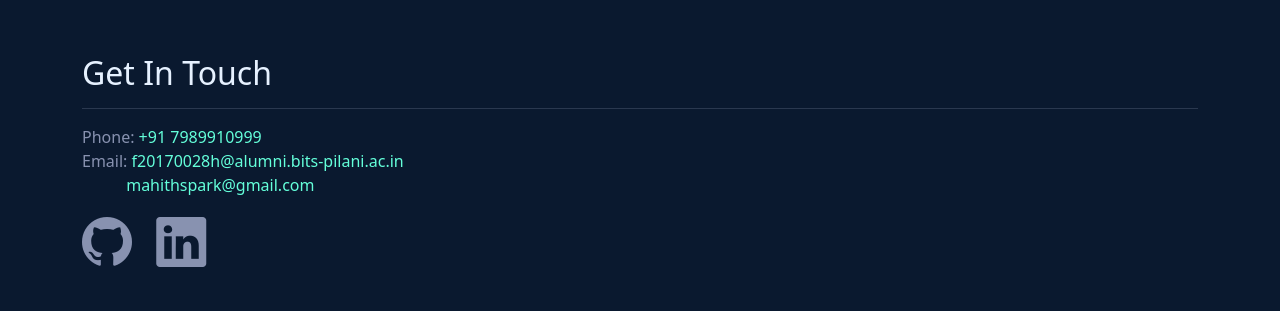
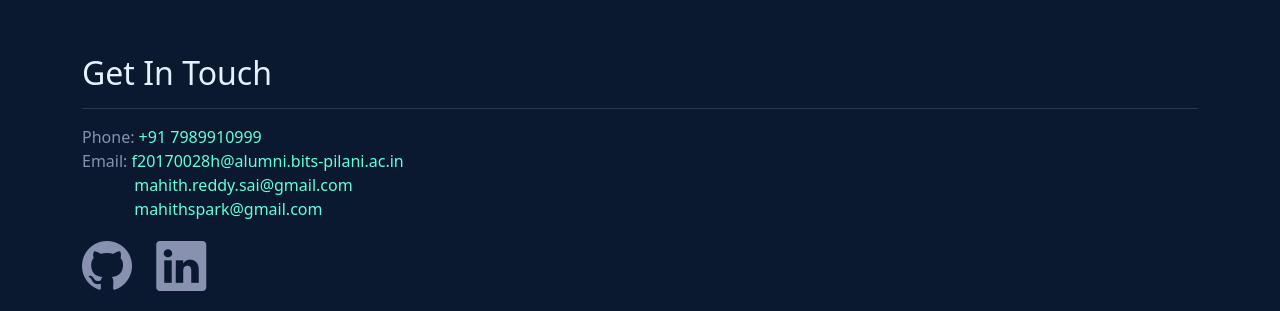
Before and after one commit to mahith257/my-portfolio, a plain HTML site: page index.html in a window 1280 px wide. Shown: the part 6060-6371 px from the top of the page. Before the commit the page ends 6347 px from the top, so only its background shows below. Drawn offline with nearby package versions, Linux system fonts and the light colour scheme; a web font is replaced by a local one.

Commit message:
add email

```diff
--- a/index.html
+++ b/index.html
@@ -290,8 +290,10 @@
           <hr/>
           <p style="margin-bottom: 20px;">
             Phone: <span style="color: #64ffda;"> +91 7989910999</span><br/>
-            Email: <span style="color: #64ffda;"> f20170028h@alumni.bits-pilani.ac.in</span><br/>
-            &emsp;&emsp;&ensp;<span style="color: #64ffda;"> mahithspark@gmail.com</span>
+            Email: <span style="color: #64ffda;"> f20170028h@alumni.bits-pilani.ac.in</span>
+            <br/>
+            &emsp;&emsp;&ensp;&ensp;<span style="color: #64ffda;"> mahith.reddy.sai@gmail.com</span><br/>
+            &emsp;&emsp;&ensp;&ensp;<span style="color: #64ffda;"> mahithspark@gmail.com</span>
           </p>
           <a href="https://github.com/mahith257" target="_blank" class="contact-icons"><i class="bi bi-github"></i></a>
           <a href="https://www.linkedin.com/in/sai-mahith-reddy-bekkem-46b7a61b1/" target="_blank" class="contact-icons"><i class="bi bi-linkedin"></i></a>
```
